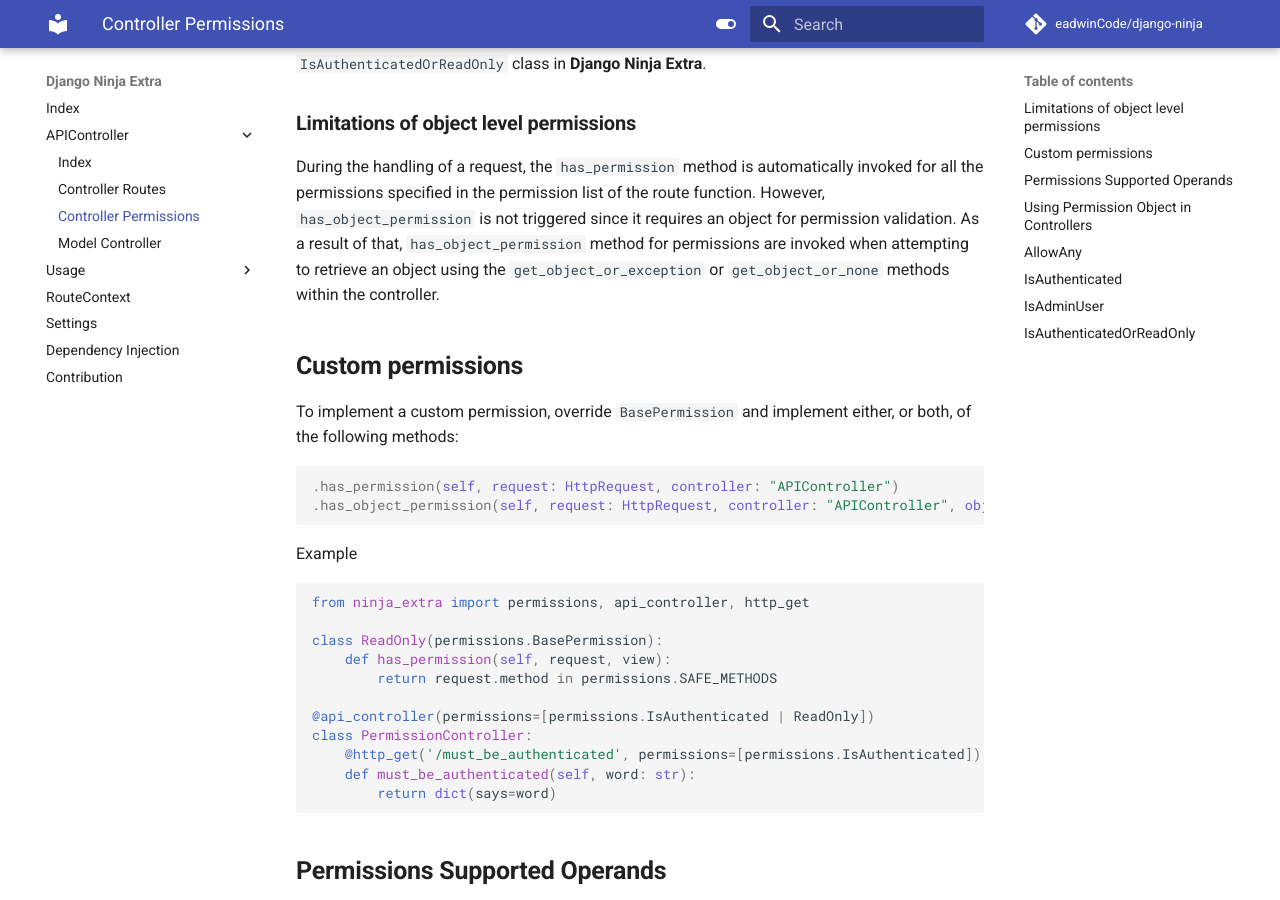
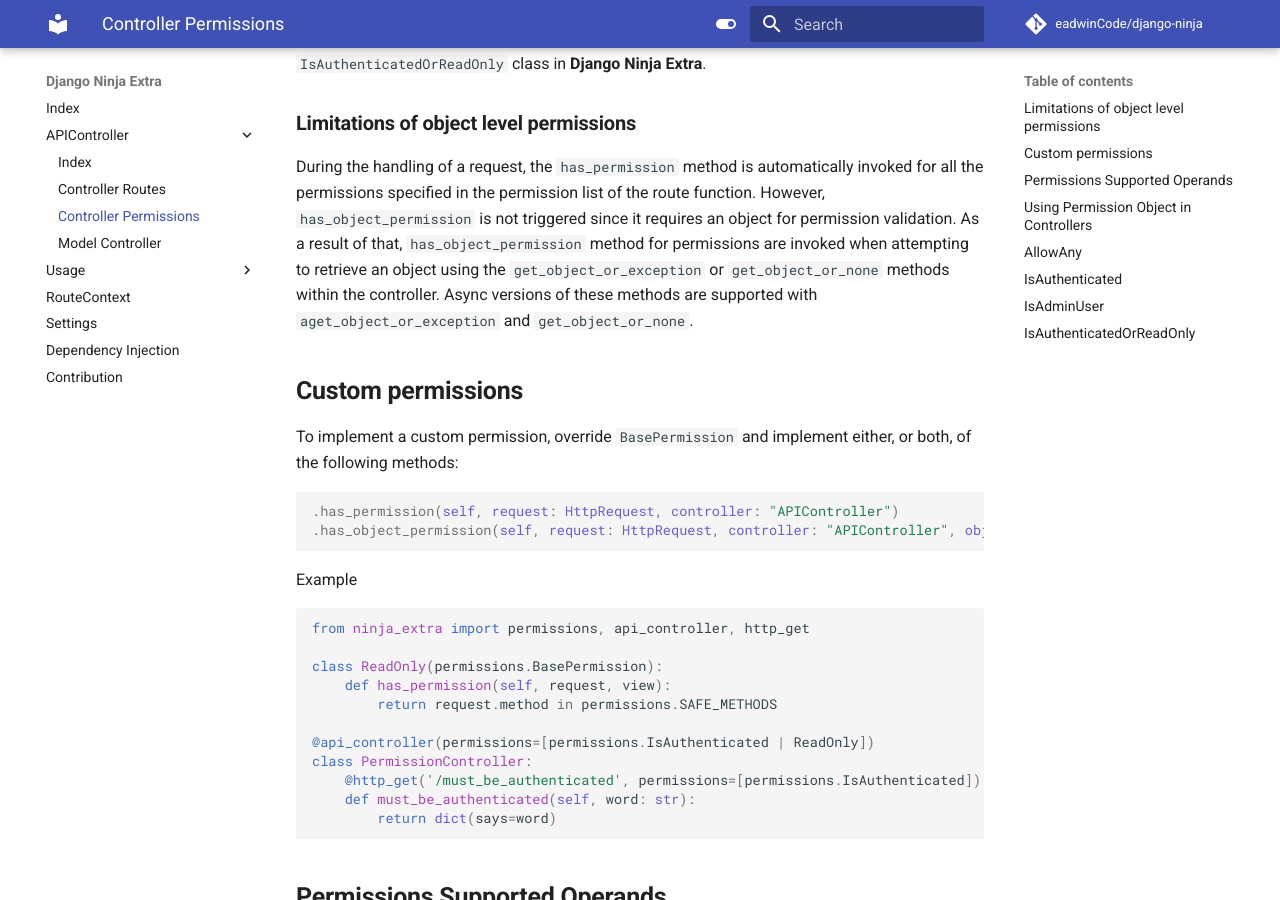
Before and after one commit to eadwinCode/django-ninja-extra, an MkDocs documentation site: the page built from docs/api_controller/api_controller_permission.md, in a window 1280 px wide and 900 px high, scrolled down 500 px. Built offline with MkDocs 1.6.1 and Material for MkDocs 9.7.7, drawn with Linux system fonts in a browser that asks for light colours; comment, search, counter and statistics services are not loaded.

Commit message:
updating documentation

```diff
--- a/docs/api_controller/api_controller_permission.md
+++ b/docs/api_controller/api_controller_permission.md
@@ -18,7 +18,7 @@ During the handling of a request, the `has_permission` method is automatically i
 in the permission list of the route function. However, `has_object_permission` is not triggered since
 it requires an object for permission validation. As a result of that, `has_object_permission` method for permissions are
 invoked when attempting to retrieve an object using the `get_object_or_exception`
-or `get_object_or_none` methods within the controller.
+or `get_object_or_none` methods within the controller. Async versions of these methods are supported with `aget_object_or_exception` and `get_object_or_none`.
 
 ## **Custom permissions**
 
```
